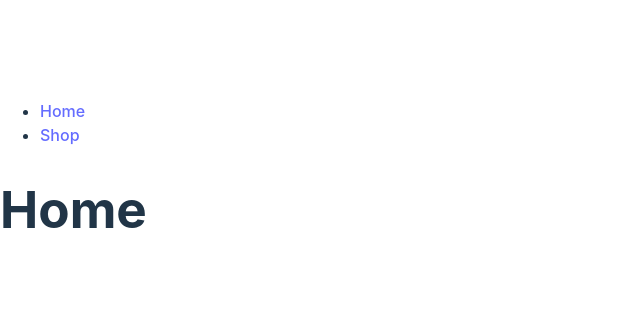
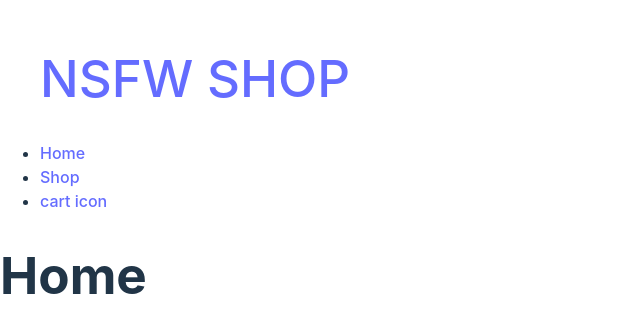
Before and after one commit to Someone2024/Shopping-app, a React (Vite) app: page / in a window 1280 px wide. Shown: the part 223-556 px from the top of the page, without its empty margins (0-640 px from the left). Built offline with nearby package versions, Linux system fonts and the light colour scheme.

Commit message:
Feat: new routes added

```diff
--- a/src/Pages/NavBar.jsx
+++ b/src/Pages/NavBar.jsx
@@ -4,8 +4,10 @@ import { Link } from "react-router-dom";
 export default function NavBar() {
     return (
         <ul>
+          <h1><Link to="/">NSFW SHOP</Link></h1>
           <li><Link to="/">Home</Link></li>
           <li><Link to="/Shop">Shop</Link></li>
+          <li><Link to="/cart">cart icon</Link></li>
         </ul>
     )
 }
```
